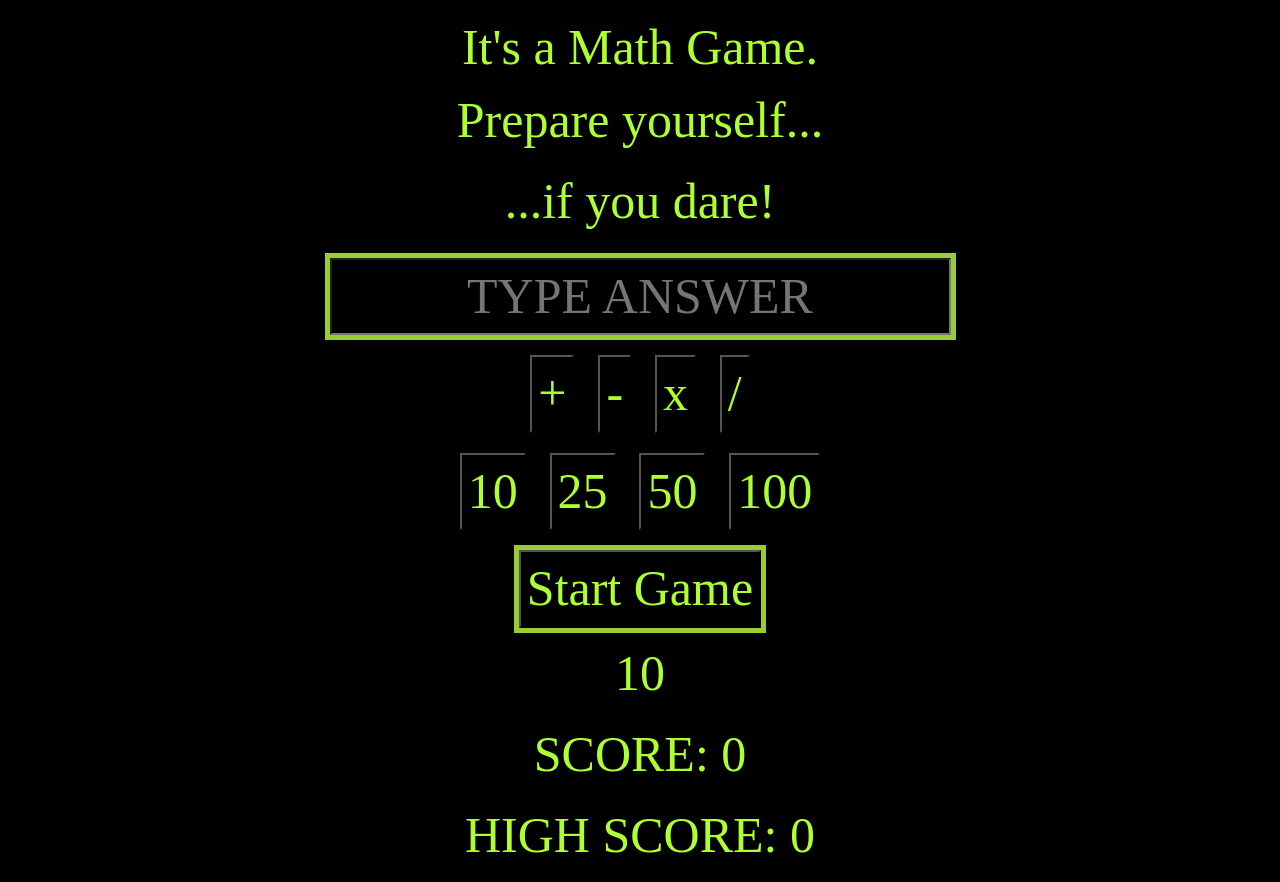
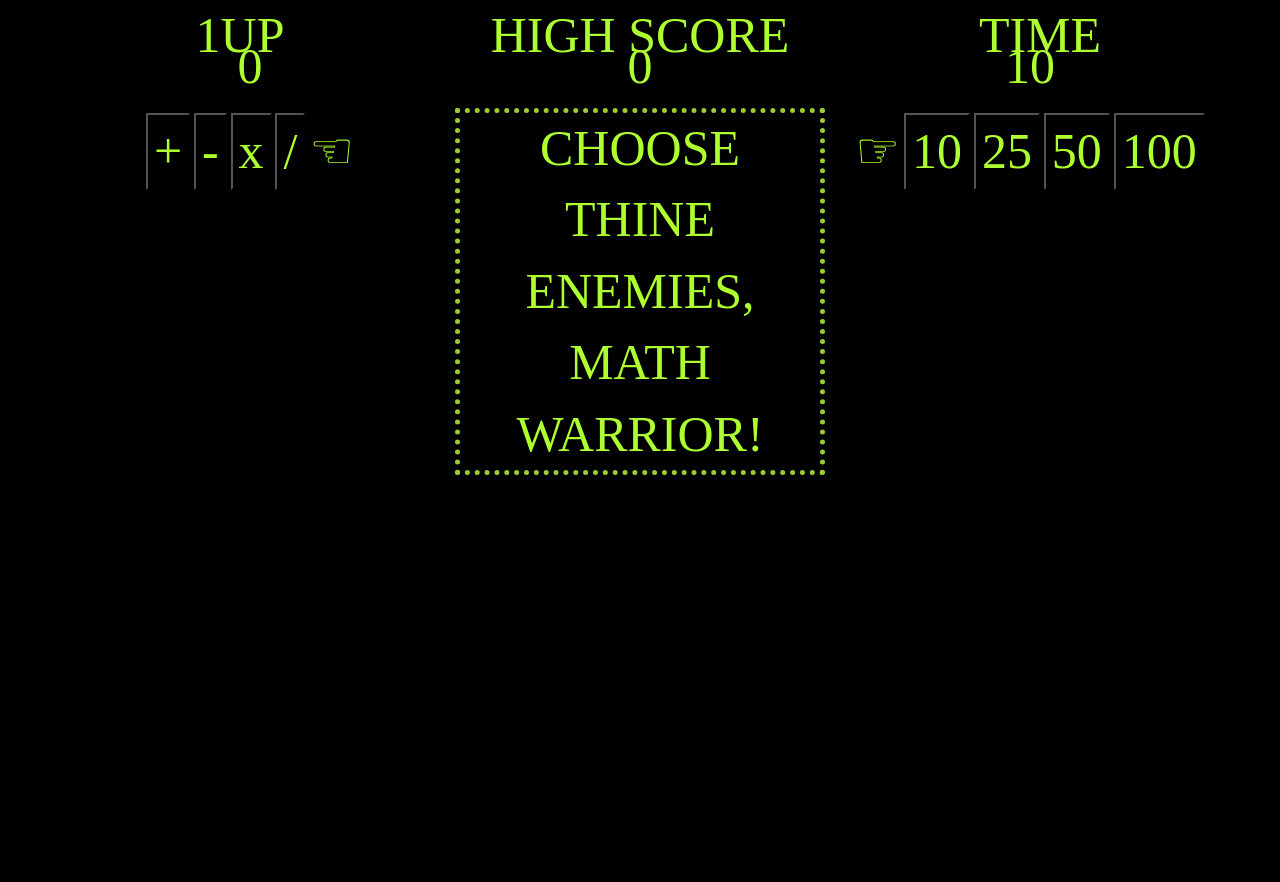
Before and after one commit to ZioXerXes/MathGame, a plain HTML site: page index.html in a window 1280 px wide. After the commit the page ends 800 px from the top, so only its background shows below. Drawn offline with nearby package versions, Linux system fonts and the light colour scheme; a web font is replaced by a local one.

Commit message:
Bootstrap design finished.

```diff
--- a/index.html
+++ b/index.html
@@ -11,35 +11,76 @@
     <script type="text/javascript" src="mathgame.js"></script>
   </head>
   <body>
-    <div class="header">
-      <h1>It's a Math Game.</h1>
+
+    <div class="container">
+      <div class="row" id="topBar">
+        <div class="row" id="topHeaders">
+          <p class="col-xs-4 topHead">1UP</p>
+          <p class="col-xs-4 topHead">HIGH SCORE</p>
+          <p class="col-xs-4 topHead">TIME</p>
+        </div>
+      </div>
+    </div>
+
+    <div class="container">
+      <div class="row" id="topNumbers">
+        <p class="col-xs-4" id="scoreHole">0</p>
+        <p class="col-xs-4" id="highScore">0</p>
+        <p class="col-xs-4" id="timer">10</p>
+      </div>
+    </div>
+
+    <div class="container">
+      <div class="row" id="middleBar">
+
+        <div id="gameChooser" class="col-xs-4">
+          <div id="operationBox" class="row">
+            <button class="col operation">+</button>
+            <button class="col operation">-</button>
+            <button class="col operation">x</button>
+            <button class="col operation">/</button>
+            <p class="col operation">&#9756;</p>
+          </div>
+        </div>
+
+
+        <div id="titleGame" class="col-xs-4">
+          <div id="header">
+            <p>CHOOSE THINE ENEMIES, MATH WARRIOR!</p>
           </div>
           <div class="theGame">
             <div class="question">
-        <p>Prepare yourself...</p>
+              <p>  </p>
             </div>
             <div class="fate">
-        <p>...if you dare!</p>
+              <p>  </p>
             </div>
+          </div>
+        </div>
+
+        <div class="col-xs-4">
+          <div id="numberLimit" class="row">
+            <p class="col-2 limit">&#9758;</p>
+            <button class="limit col-2">10</button>
+            <button class="limit col-2">25</button>
+            <button class="limit col-2">50</button>
+            <button class="limit col-2">100</button>
+          </div>
+        </div>
+
+      </div>
+    </div>
+
+    <div class="container">
+      <div class="row" id="bottomBar">
+        <div class="col-xs-12">
+          <button id="starter" placeholder="Start game">Start Game</button>
           <form id="answer">
             <input id="answerBox" name="userAnswer" placeholder="TYPE ANSWER" required />
           </form>
-      <div id="operationBox">
-        <button class="operation">+</button>
-        <button class="operation">-</button>
-        <button class="operation">x</button>
-        <button class="operation">/</button>
         </div>
-      <div id="numberLimit">
-        <button class="limit">10</button>
-        <button class="limit">25</button>
-        <button class="limit">50</button>
-        <button class="limit">100</button>
       </div>
-      <button id="starter" placeholder="Start game">Start Game</button>
-      <p><span id="timer">10</span></p>
-      <p>SCORE: <span id="scoreHole">0</span></p>
-      <p>HIGH SCORE: <span id="highScore">0</span></p>
     </div>
+
   </body>
 </html>
--- a/mathgame.js
+++ b/mathgame.js
@@ -138,6 +138,10 @@ $(document).ready(function(){
       $(this).siblings().removeClass('enabled');
       console.log('Class should be removed')
     };
+    if ($(".limit").hasClass("enabledLimit")) {
+      $("#starter").css("display", "inline-block")
+      $("#answer").css("display", "inline-block")
+    }
     activeOperator = $(this).html();
     console.log(activeOperator)
   });
@@ -149,6 +153,10 @@ $(document).ready(function(){
     }
     activeLimit = parseInt($(this).html());
     console.log(activeLimit);
+    if ($(".operation").hasClass("enabled")) {
+      $("#starter").css("display", "inline-block");
+      $("#answer").css("display", "block")
+    }
   })
   var timerSpan = document.body.querySelector("#timer");
   var seconds = 10;
@@ -165,6 +173,8 @@ $(document).ready(function(){
       if (seconds < 0) {
         console.log('WOAH!')
         timerSpan.innerHTML = 'GAME OVER'
+        $('.fate').empty();
+        $('.fate').append("<p>GAME OVER</p>")
         console.log(scoreKeeper + "THis is startTimer score")
         if (scoreKeeper > highScore) {
           highScore = scoreKeeper;
@@ -219,7 +229,7 @@ $(document).ready(function(){
     } else {
       console.log('You suck!');
       $('.fate').empty();
-      $('.fate').append('<p>Incorrect. Please try again! Good luck!</p>');
+      $('.fate').append('<p>Incorrect!</p>');
       inputSelector.val('')
     }
   })
--- a/mathgamepretty.css
+++ b/mathgamepretty.css
@@ -1,4 +1,6 @@
-
+#bottomBar {
+  margin-top: 25px;
+}
 
 button, #answerBox {
   background-color: black;
@@ -6,8 +8,6 @@ button, #answerBox {
   font-family: 'CaveStoryRegular';
   font-size: 50px;
   text-align: center;
-  margin: 10px 10px;
-
 }
 
 button.enabled, button.enabledLimit {
@@ -19,7 +19,14 @@ button.enabled, button.enabledLimit {
   margin: 10px 10px;
 }
 
+#header {
+  outline: 5px dotted yellowgreen;
+}
 
+.topHead {
+  align-content: center;
+  margin: 0 0 -40px 0;
+}
 
 input:focus {
   outline: none;
@@ -38,3 +45,15 @@ p, h1 {
   color: greenyellow;
   text-align: center;
 }
+
+.operation, .limit {
+  display: inline-block;
+}
+
+#middleBar {
+  display: inline-block;
+}
+
+#starter, #answer {
+  display: none;
+}
```
Lines whose indentation alone changed are shown as unchanged.
